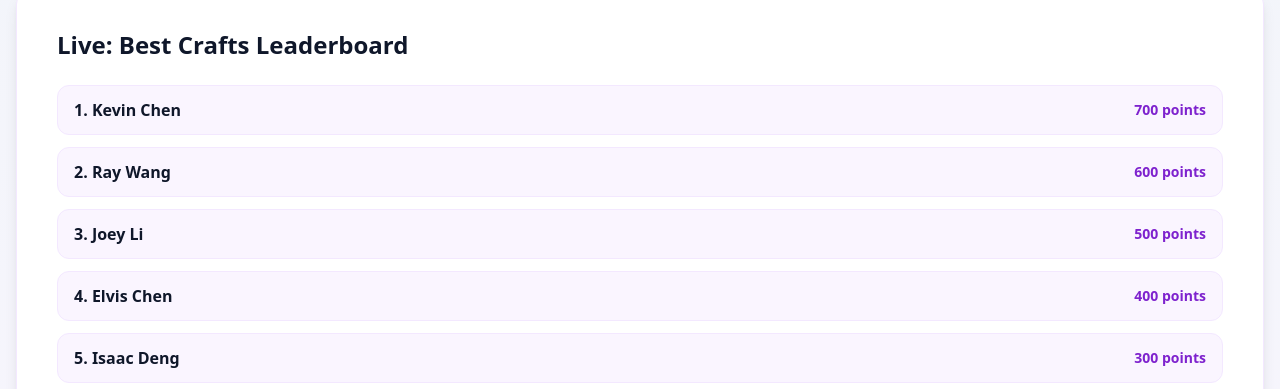
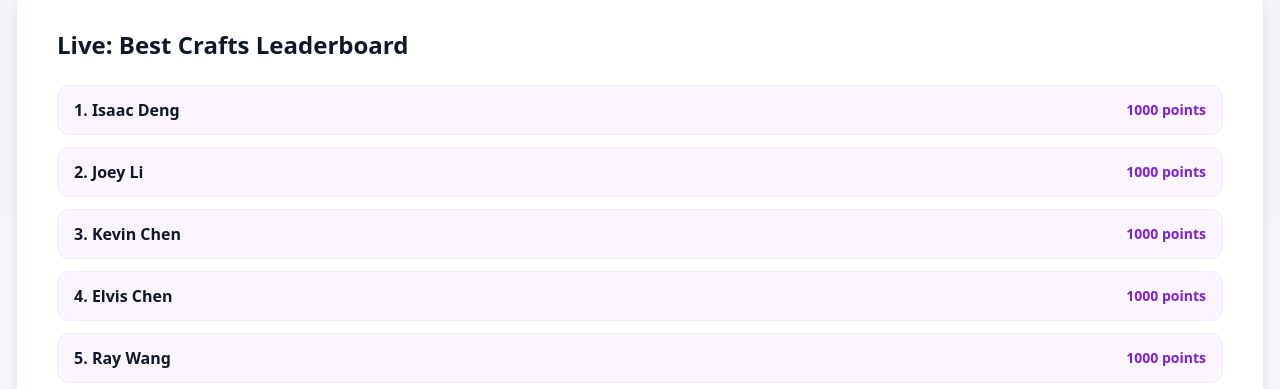
Before and after one commit to srigan-s/wizrobotics-marchbreak, a React (Vite) app: page / in a window 1280 px wide. Shown: the part 411-800 px from the top of the page. Built offline with nearby package versions, Linux system fonts and the light colour scheme.

Commit message:
point update

```diff
--- a/src/components/HomePage.tsx
+++ b/src/components/HomePage.tsx
@@ -7,12 +7,12 @@ function HomePage({ onNavigate }: HomePageProps) {
   const days = ['Monday', 'Tuesday', 'Wednesday', 'Thursday', 'Friday'];
 
   const leaderboard = [
-    { name: 'Isaac Deng', points: 300 },
-    { name: 'Joey Li', points: 500 },
-    { name: 'Kevin Chen', points: 700 },
-    { name: 'Elvis Chen', points: 400 },
-    { name: 'Ray Wang', points: 600 },
-    { name: 'Asher Cruz', points: 0 },
+    { name: 'Isaac Deng', points: 1000 },
+    { name: 'Joey Li', points: 1000 },
+    { name: 'Kevin Chen', points: 1000 },
+    { name: 'Elvis Chen', points: 1000 },
+    { name: 'Ray Wang', points: 1000 },
+    { name: 'Asher Cruz', points: 1000 },
   ];
 
   return (
```
